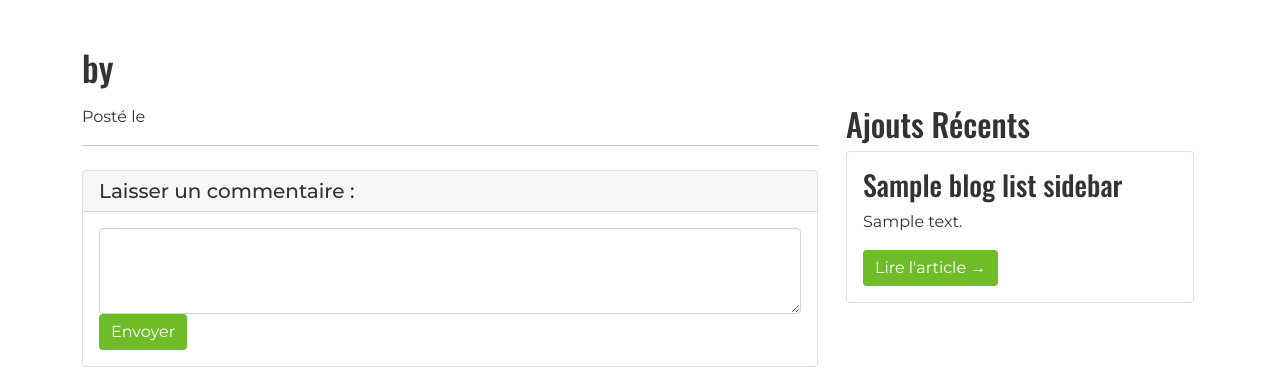
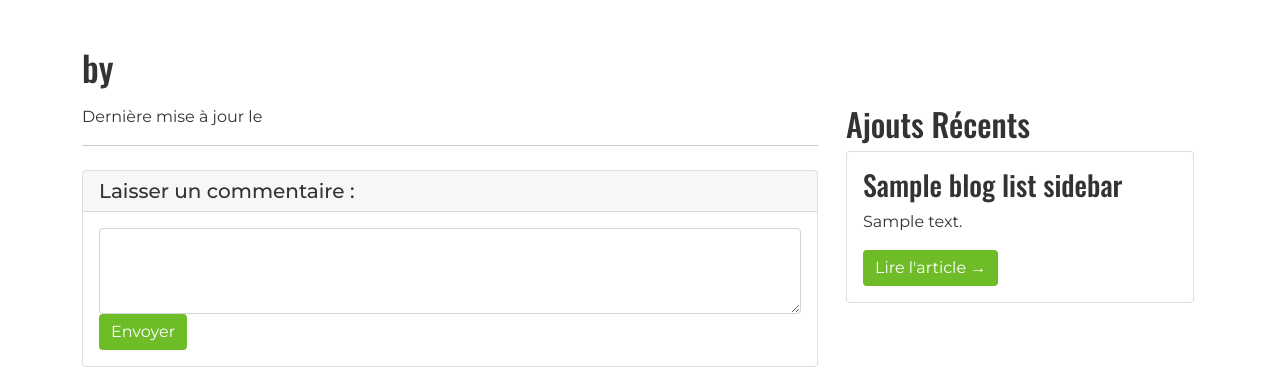
Before and after one commit to CharB-22/OC-blog-professionnel, a PHP site: template App/View/PostView.php in a window 1280 px wide. Shown: the part 169-540 px from the top of the page. Run offline with PHP 8.4, Linux system fonts and the light colour scheme; the template is opened without the code that fills it: most values are stand-ins (such as "Sample title", 1, 10 or a date in 2020); data that the repository does not hold is empty; some libraries are stand-ins or nearby versions.

Commit message:
Update wording on PostView

```diff
--- a/App/View/PostView.php
+++ b/App/View/PostView.php
@@ -15,7 +15,7 @@
 
       <div class="row col">
         <div class="col-md-8 col-xs-12">
-          <p>Posté le <?= htmlspecialchars($post->getDateModification());?></p>
+          <p>Dernière mise à jour le <?= htmlspecialchars($post->getDateModification());?></p>
           <hr>
           <div>
             <p class="lead"><?= htmlspecialchars($post->getExcerpt());?></p>
```
